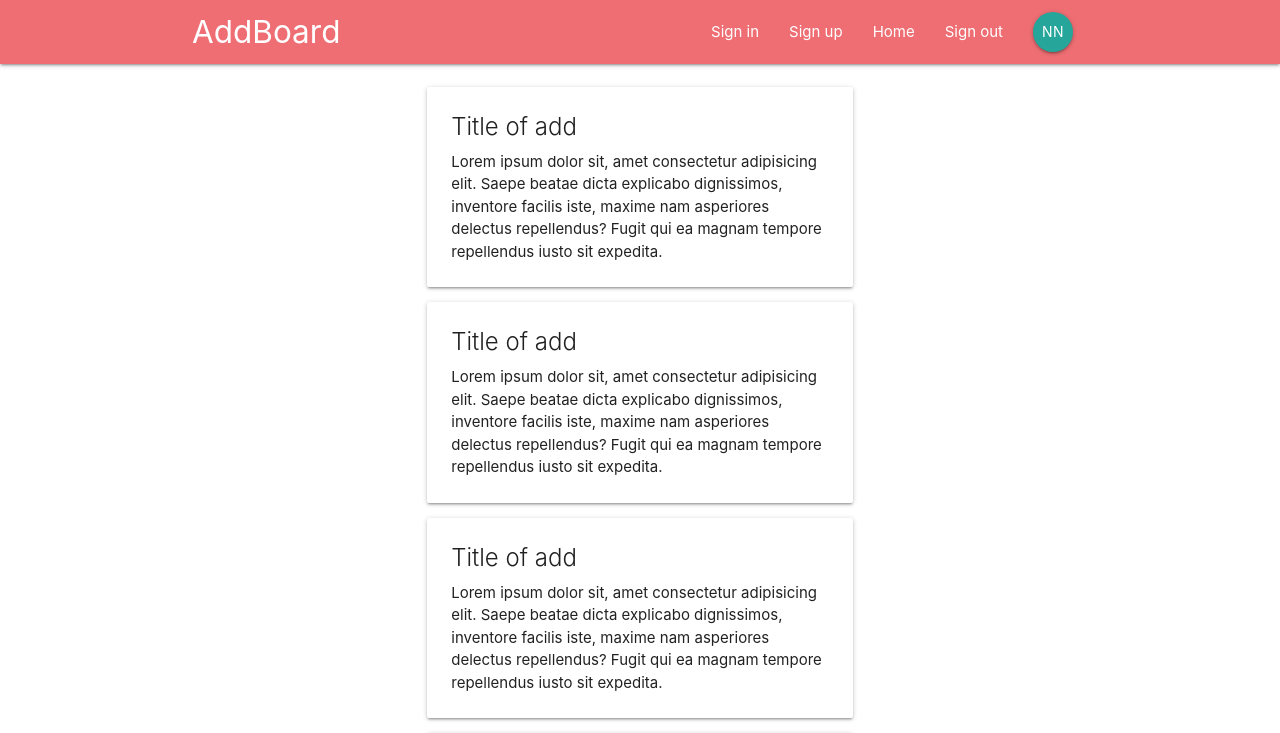
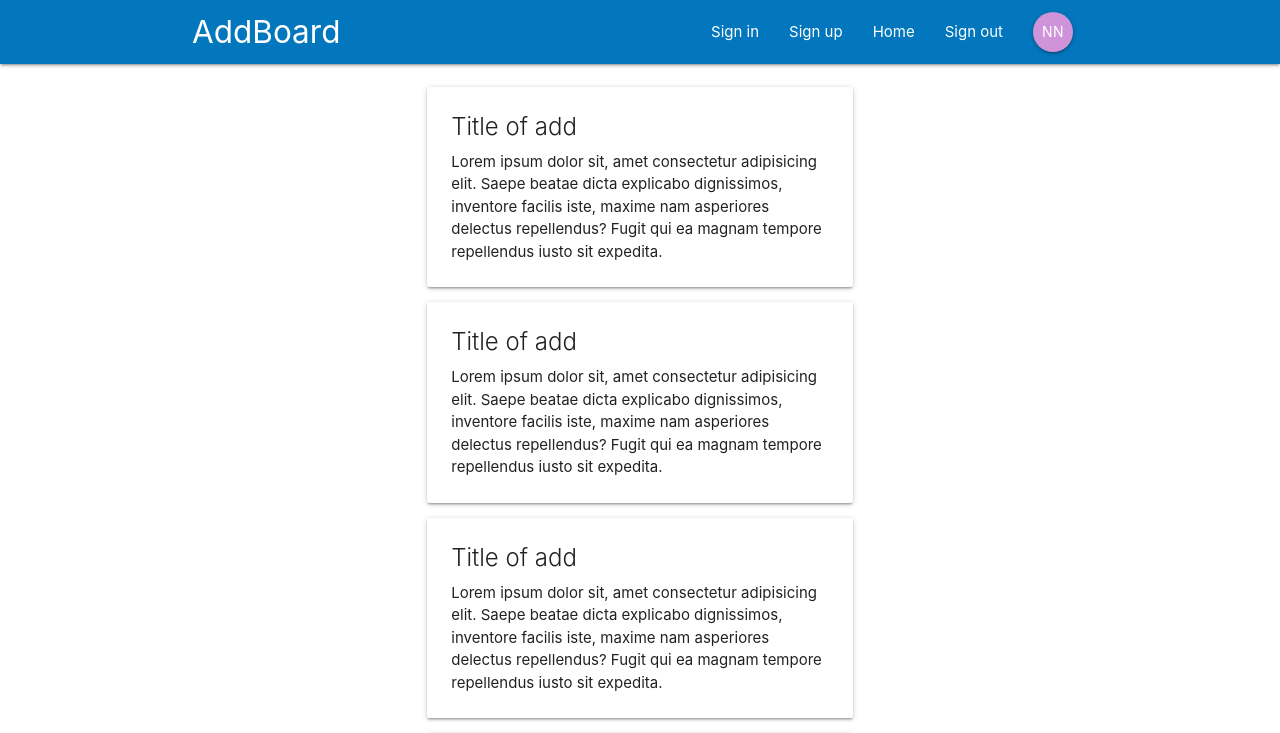
Before and after one commit to tomaszlukaszyk/add-board, a React (Create React App) app: page / in a window 1280 px wide. Shown: the top 733 px of the page. Built offline with nearby package versions, Linux system fonts and the light colour scheme.

Commit message:
Change colors

```diff
--- a/src/components/Navbar.js
+++ b/src/components/Navbar.js
@@ -6,7 +6,7 @@ import { Link } from "react-router-dom";
 export default function Navbar() {
   return (
     <div className="navbar-fixed">
-      <nav className="nav-wrapper">
+      <nav className="nav-wrapper light-blue darken-3">
         <div className="container">
           <Link to="/" className="brand-logo">
             AddBoard
--- a/src/components/SignedInMenu.js
+++ b/src/components/SignedInMenu.js
@@ -12,7 +12,7 @@ export default function SignedInMenu() {
           <NavLink to="/">Sign out</NavLink>
         </li>
         <li>
-          <NavLink to="/" className="btn btn-floating">
+          <NavLink to="/" className="btn btn-floating purple lighten-3">
             NN
           </NavLink>
         </li>
```
